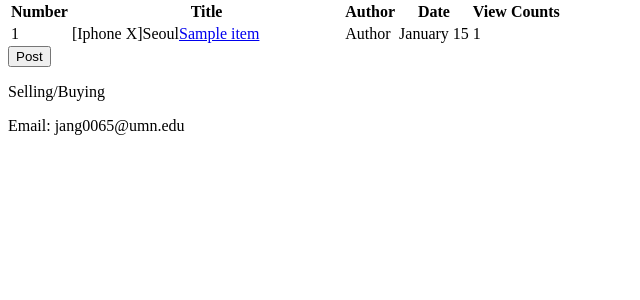
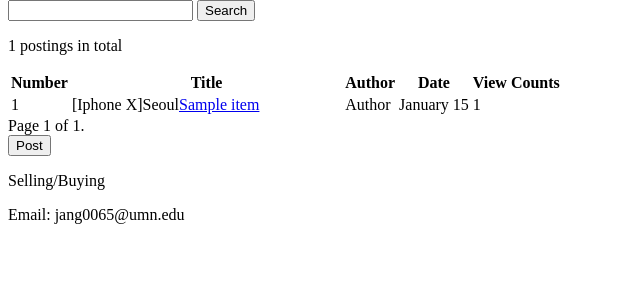
Before and after one commit to Jay-3256/applegoods, a Django app: page /apple/ in a window 1280 px wide. Shown: the part 26-326 px from the top of the page, without its empty margins (0-640 px from the left). Run offline with Django 3.2, Linux system fonts and the light colour scheme; tables that the repository leaves empty hold one stand-in row (values such as "Sample post").

Commit message:
pagenum_notcomplete

```diff
--- a/mysite/apple/templates/apple/index.html
+++ b/mysite/apple/templates/apple/index.html
@@ -8,7 +8,13 @@
 </head>
 <body>
   <header>Selling/Buying  </header>
-  <nav></nav>
+
+  <form method="POST" action="">
+    {% csrf_token %}
+  <input type="text" name="userinput">
+  <button type="submit"> Search </button>
+</form>
+<p>{{items|length}}  postings in total</p>
   <table>
     <tr>
       <th>Number</th>
@@ -28,6 +34,23 @@
     {% endfor %}
   </table>
 
+  <div>
+    <span>
+      {% if items.has_previous %}
+      <a href="?page=1">&laquo; first</a>
+      <a href="?page={{ items.previous_page_number }}">previous</a>
+      {% endif %}
+    <span>
+        Page {{ items.number }} of {{ items.paginator.num_pages }}.
+    </span>
+
+      {% if items.has_next%}
+      <a href="?page={{ items.next_page_number }}">next</a>
+      <a href="?page={{ items.paginator.num_pages }}">last &raquo;</a>
+      {% endif %}
+    <span>
+  </div>
+
   <form action="/apple/new" >
     <input type="submit" value="Post">
   </form>
--- a/mysite/apple/views.py
+++ b/mysite/apple/views.py
@@ -3,15 +3,35 @@ from django.http import HttpResponse, HttpResponseRedirect, Http404
 from django.template import loader
 from .models import Item
 from .forms import *
+from django.db.models import Q
+from django.core.paginator import Paginator
 
 # Create your views here.
 def index(request):
-	items = Item.objects.all()
-	template = loader.get_template('apple/index.html')
-	context = {
-		'items': items
-	}
-	return HttpResponse(template.render(context,request))
+	if request.method == 'POST':
+		userinput = request.POST.get('userinput', None)
+		items = Item.objects.filter(
+		Q(titleline__contains = userinput) |
+		Q(body__contains = userinput)
+		)
+		items = Paginator(items, 1)
+		page_number = request.GET.get('page')
+		page_obj =	items.get_page(page_number)
+		template = loader.get_template('apple/index.html')
+		context = {
+			'items': page_obj
+		}
+		return HttpResponse(template.render(context,request))
+	else:
+		items = Item.objects.all()
+		items = Paginator(items, 1)
+		page_number = request.GET.get('page')
+		page_obj =	items.get_page(page_number)
+		template = loader.get_template('apple/index.html')
+		context = {
+			'items': page_obj
+		}
+		return HttpResponse(template.render(context,request))
 
 def new(request):
 	if request.method == 'POST':
```
Also changed, not shown: mysite/media/images/KakaoTalk_Photo_2020-08-31-14-58-31_8P1737c_tkKy3J4.jpeg (added), 1 other file.
